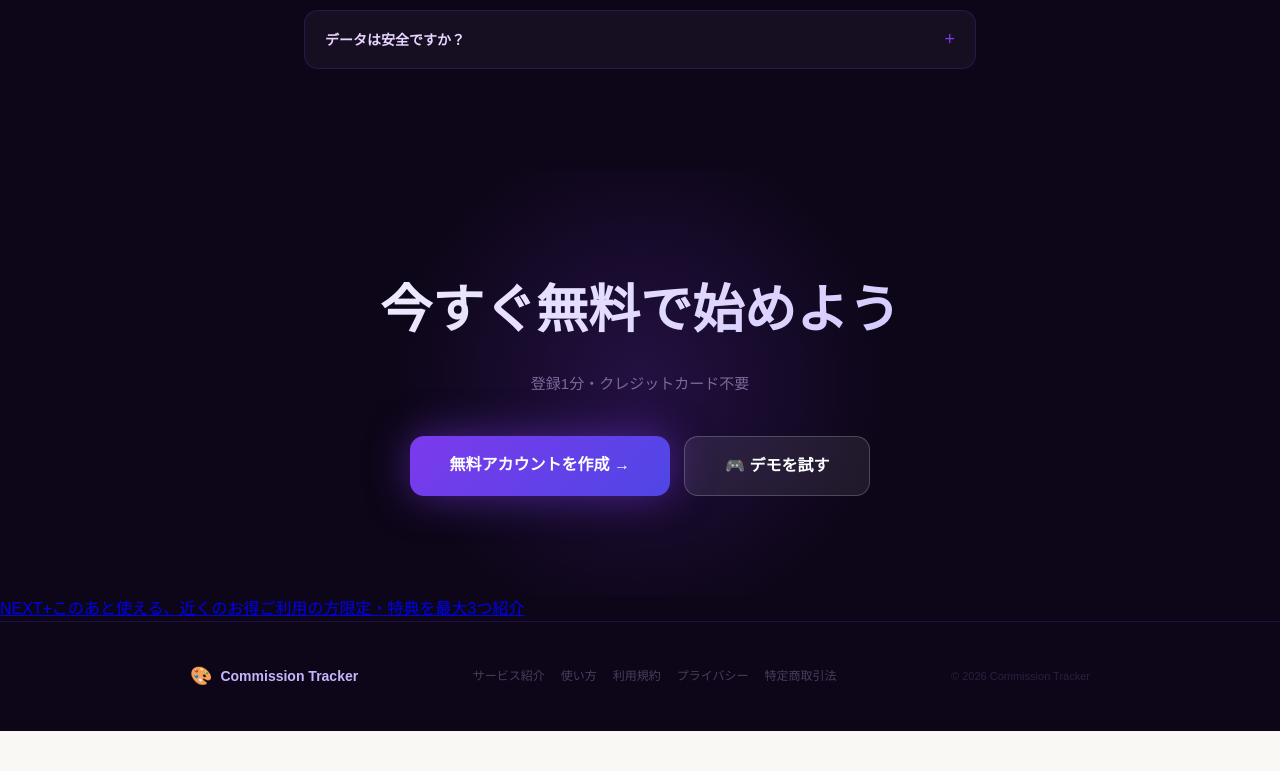
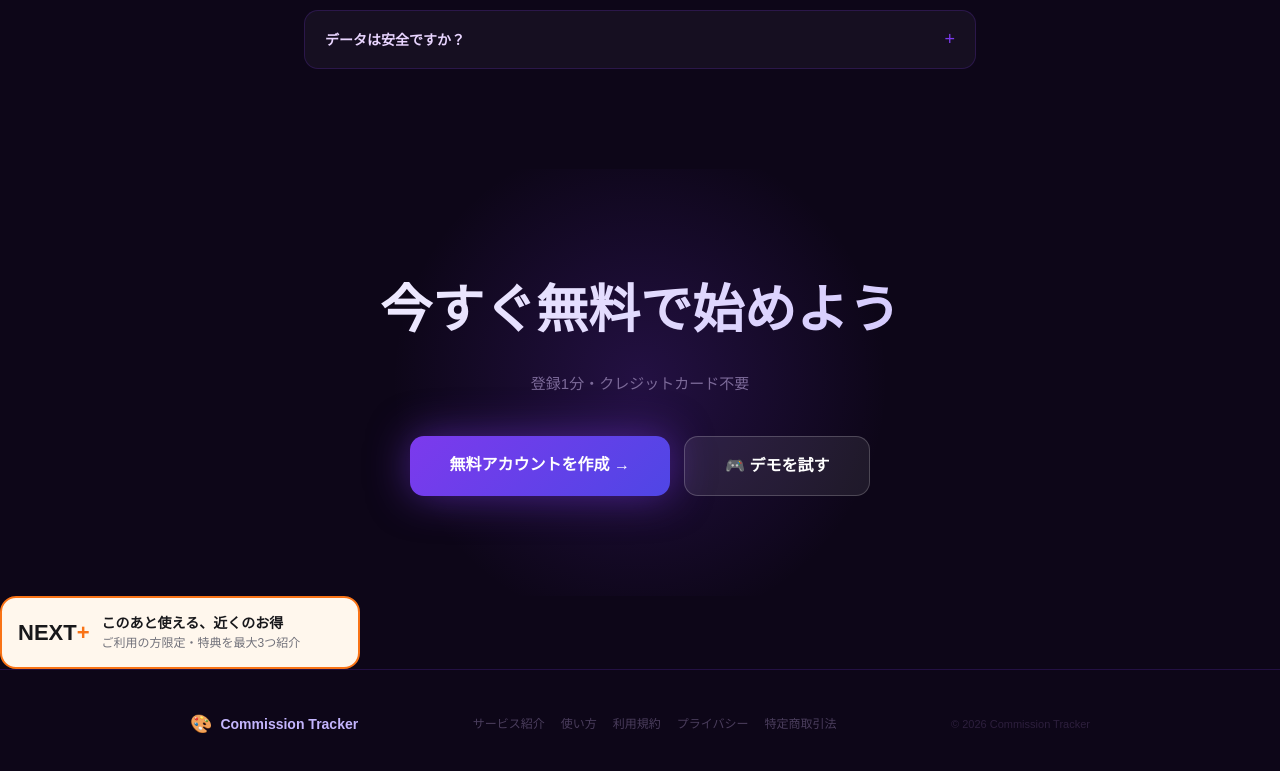
Before and after one commit to tinaRepo/CommissionTracker, a Next.js app: page /lp in a window 1280 px wide. Shown: the part 3214-3985 px from the top of the page. Before the commit the page ends 3945 px from the top, so only its background shows below. Built offline with nearby package versions, Linux system fonts and the light colour scheme.

Commit message:
Refactor link styles in page.tsx
Updated styles for the link component, including padding, border, and font properties.

```diff
--- a/app/lp/page.tsx
+++ b/app/lp/page.tsx
@@ -344,17 +344,48 @@ export default function LandingPage() {
   href="https://nextplus.link/q/FETOxlUlVtQMpI9H5fQGqe1s3Ot7ChW5"
   target="_blank"
   rel="noopener"
-  className="flex items-center gap-3 max-w-[360px] rounded-2xl border-2 border-orange-500 bg-orange-50 px-4 py-3 no-underline"
+  style={{
+    display: "flex",
+    alignItems: "center",
+    gap: "12px",
+    maxWidth: "360px",
+    padding: "14px 16px",
+    border: "2px solid #f97316",
+    borderRadius: "16px",
+    background: "#fff7ed",
+    textDecoration: "none",
+    fontFamily: "sans-serif",
+  }}
 >
-  <span className="text-2xl font-black text-zinc-900">
-    NEXT<span className="text-orange-500">+</span>
+  <span
+    style={{
+      fontSize: "22px",
+      fontWeight: 900,
+      color: "#18181b",
+    }}
+  >
+    NEXT<span style={{ color: "#f97316" }}>+</span>
   </span>
 
   <span>
-    <span className="block text-sm font-bold text-zinc-900">
+    <span
+      style={{
+        display: "block",
+        fontSize: "14px",
+        fontWeight: 700,
+        color: "#18181b",
+      }}
+    >
       このあと使える、近くのお得
     </span>
-    <span className="block text-xs text-zinc-500">
+
+    <span
+      style={{
+        display: "block",
+        fontSize: "12px",
+        color: "#71717a",
+      }}
+    >
       ご利用の方限定・特典を最大3つ紹介
     </span>
   </span>
```
